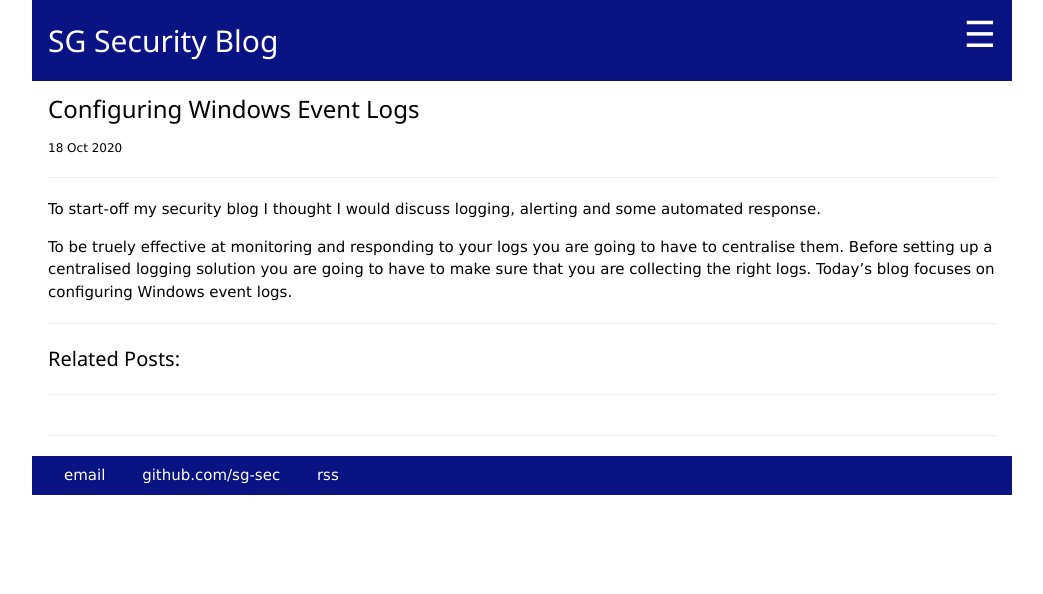
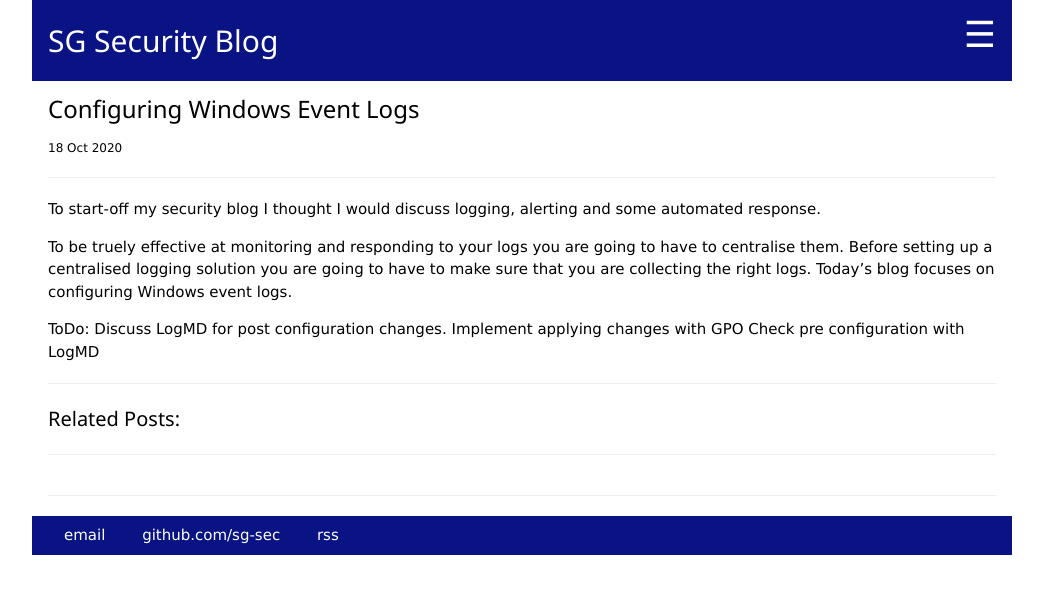
Before and after one commit to sg-sec/sg-sec.github.io, a Jekyll site: the page built from _posts/2020-10-18-Configuring_Windows_Event_Logs.md, in a window 1280 px wide. Shown: the top 594 px of the page, without its empty margins (118-1161 px from the left). Built offline with Jekyll 4.4.1, drawn with Linux system fonts in a browser that asks for light colours.

Commit message:
Update 2020-10-18-Configuring_Windows_Event_Logs.md

```diff
--- a/_posts/2020-10-18-Configuring_Windows_Event_Logs.md
+++ b/_posts/2020-10-18-Configuring_Windows_Event_Logs.md
@@ -11,3 +11,8 @@ date: 2020-10-18
 To start-off my security blog I thought I would discuss logging, alerting and some automated response.
 
 To be truely effective at monitoring and responding to your logs you are going to have to centralise them. Before setting up a centralised logging solution you are going to have to make sure that you are collecting the right logs.  Today's blog focuses on configuring Windows event logs.
+
+ToDo:
+Discuss LogMD for post configuration changes.
+Implement applying changes with GPO
+Check pre configuration with LogMD
```
